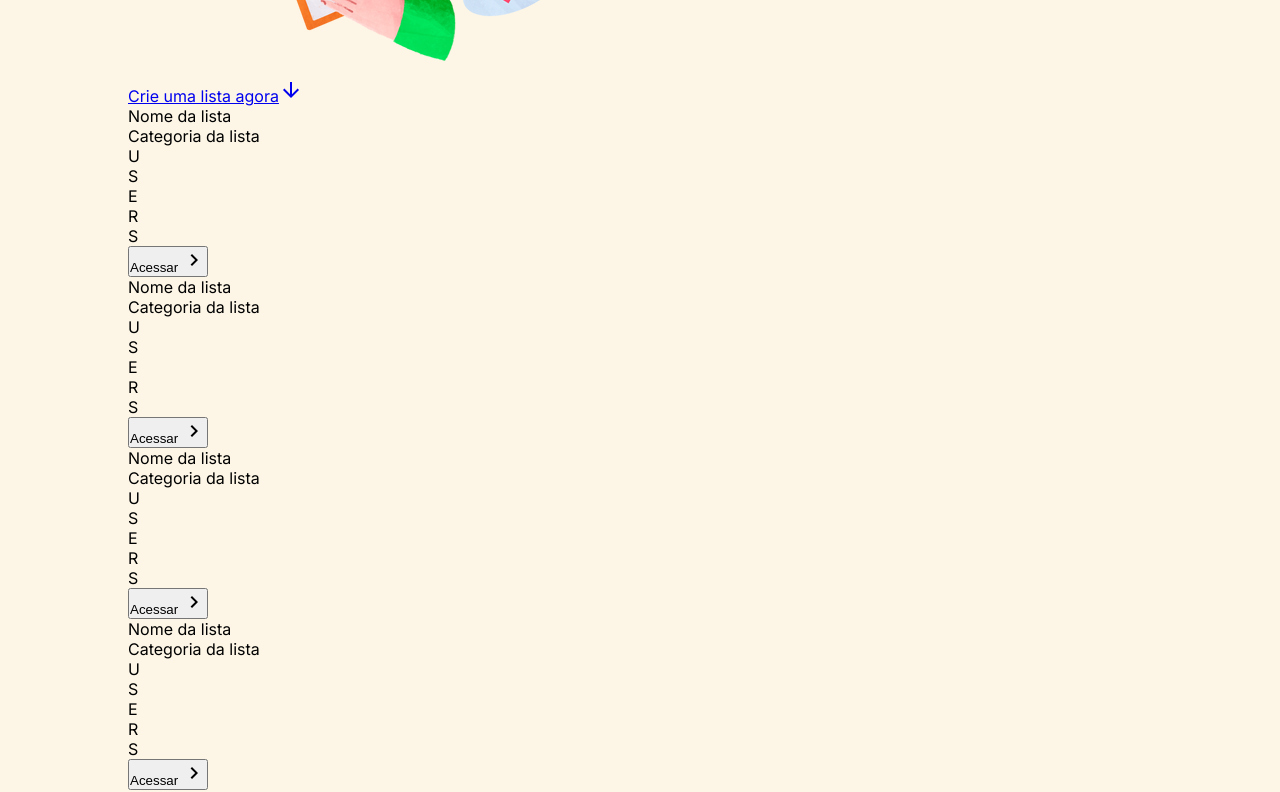
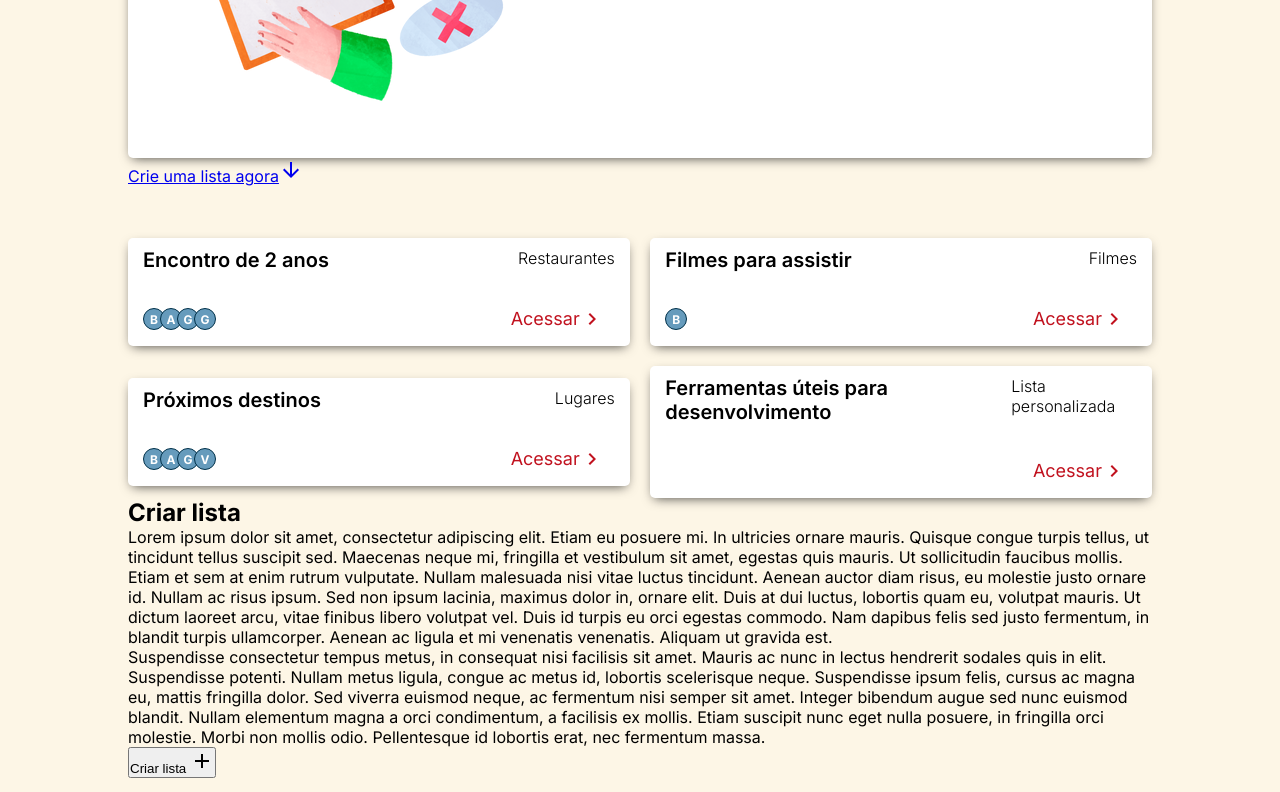
Before and after one commit to Thiagofrf/copickr-v2, a React (Vite) app: page /dashboard in a window 1280 px wide. Shown: the part 500-1292 px from the top of the page. Built offline with nearby package versions, Linux system fonts and the light colour scheme.

Commit message:
feature: create mocked data to implement user lists page on dashboard

```diff
--- a/src/pages/Dashboard/Dashboard.scss
+++ b/src/pages/Dashboard/Dashboard.scss
@@ -9,10 +9,112 @@
         }
 
         &__not-found {
+            background: #fff;
+            -webkit-box-shadow: 0px 4px 12px -4px rgba(0,0,0,0.75);
+            -moz-box-shadow: 0px 4px 12px -4px rgba(0,0,0,0.75);
+            box-shadow: 0px 4px 12px -4px rgba(0,0,0,0.75);
+            border-radius: 5px;
+            padding: 40px 30px;
             display: flex;
             justify-content: center;
-            gap: 20%;
+            align-items: center;
+            gap: 10%;
             margin-top: 5%;
+
+            p {
+                font-size: 48px;
+                font-weight: 700;
+                color: #C1121F;
+            }
+        }
+
+        &__container {
+            width: 100%;
+            display: flex;
+            justify-content: space-between;
+            flex-wrap: wrap;
+            align-items: center;
+            gap: 20px;
+            margin-top: 5%;
+        }
+
+        &__item {
+            flex-basis: 49%;
+            flex-grow: 0;
+            background: #fff;
+            -webkit-box-shadow: 0px 4px 12px -4px rgba(0,0,0,0.75);
+            -moz-box-shadow: 0px 4px 12px -4px rgba(0,0,0,0.75);
+            box-shadow: 0px 4px 12px -4px rgba(0,0,0,0.75);
+            border-radius: 5px;
+            padding: 10px 15px;
+
+            display: flex;
+            flex-direction: column;
+
+            &--tags {
+                display: flex;
+                justify-content: space-between;
+
+                p:first-child {
+                    font-size: 20px;
+                    font-weight: 600;
+                    margin-bottom: 10px;
+                }
+
+                p:not(:first-child) {
+                    font-weight: 300;
+                    margin-bottom: 10px;
+                }
+            }
+
+            &--row {
+                display: flex;
+                align-items: center;
+                justify-content: space-between;
+                margin-top: 20px;
+            }
+
+            &--collabs > div {
+                display: flex;
+
+                p {
+                    background: #669BBC;
+                    width: 22px;
+                    height: 22px;
+                    text-align: center;
+                    line-height: 1;
+                    padding: 5px;
+                    border: 1px solid #003049;
+                    border-radius: 20px;
+                    font-size: 12px;
+                    font-weight: 700;
+                    color: #fff;
+
+                    &:not(:first-child) {
+                        margin-left: -5px;
+                    }
+                }
+            }
+
+            &--link {
+                background: none;
+                border: none;
+                font-size: 18px;
+                color: #C1121F;
+                display: flex;
+                align-items: center;
+                border: 1px solid transparent;
+                border-radius: 4px;
+                padding: 4px 10px;
+                width: fit-content;
+                transition: .2s ease-in-out;
+                text-decoration: none;
+
+                &:hover {
+                    cursor: pointer;
+                    border: 1px solid #C1121F;
+                }
+            }
         }
     }
 }
--- a/src/pages/Dashboard/Dashboard.tsx
+++ b/src/pages/Dashboard/Dashboard.tsx
@@ -4,6 +4,40 @@ import ChevronRightOutlinedIcon from '@mui/icons-material/ChevronRightOutlined';
 import CreateListModal from '../../components/CreateListModal/CreateListModal';
 import Empty from '../../assets/empty-list.png';
 import './Dashboard.scss'
+import { Link } from 'react-router-dom';
+
+const lists = [
+    {
+        listName: 'Encontro de 2 anos',
+        listCategory: 'Restaurantes',
+        collabUsers: [
+            "Beatriz", "Andresa", "Gustavo", "Ganley"
+        ],
+        listUrl: '#'
+    },
+    {
+        listName: 'Filmes para assistir',
+        listCategory: 'Filmes',
+        collabUsers: [
+            "Beatriz"
+        ],
+        listUrl: '#'
+    },
+    {
+        listName: 'Próximos destinos',
+        listCategory: 'Lugares',
+        collabUsers: [
+            "Beatriz", "Andresa", "Gustavo", "Vinicius"
+        ],
+        listUrl: '#'
+    },
+    {
+        listName: 'Ferramentas úteis para desenvolvimento',
+        listCategory: 'Lista personalizada',
+        collabUsers: [],
+        listUrl: '#'
+    }
+]
 
 const Dashboard = () => {
     return (
@@ -22,118 +56,35 @@ const Dashboard = () => {
                         </span>
                     </a>
                     <div className="dashboard-lists__container">
-                        <div className="dashboard-lists__item">
+                        {lists.map((item: any, index: number) => {
+                            return (
+                            <div className="dashboard-lists__item" key={index}>
                                 <div className="dashboard-lists__item--tags">
-                                <p>Nome da lista</p>
-                                <p>Categoria da lista</p>
+                                    <p>{item.listName}</p>
+                                    <p>{item.listCategory}</p>
                                 </div>
+                                <div className='dashboard-lists__item--row'>
                                     <div className="dashboard-lists__item--collabs">
                                         <div>
-                                    <p>
-                                        U
+                                            {item.collabUsers.map((user: string, index: number) => {
+                                                return (
+                                                    <p key={index}>
+                                                        {user.charAt(0)}
                                                     </p>
-                                    <p>
-                                        S
-                                    </p>
-                                    <p>
-                                        E
-                                    </p>
-                                    <p>
-                                        R
-                                    </p>
-                                    <p>
-                                        S
-                                    </p>
+                                                )
+                                            })}
                                         </div>
                                     </div>
-                            <button className="dashboard-lists__item--link">
+                                    <Link
+                                        to={item.listUrl}
+                                        className="dashboard-lists__item--link"
+                                    >
                                         Acessar <ChevronRightOutlinedIcon />
-                            </button>
-                        </div>
-                        <div className="dashboard-lists__item">
-                            <div className="dashboard-lists__item--tags">
-                                <p>Nome da lista</p>
-                                <p>Categoria da lista</p>
-                            </div>
-                            <div className="dashboard-lists__item--collabs">
-                                <div>
-                                    <p>
-                                        U
-                                    </p>
-                                    <p>
-                                        S
-                                    </p>
-                                    <p>
-                                        E
-                                    </p>
-                                    <p>
-                                        R
-                                    </p>
-                                    <p>
-                                        S
-                                    </p>
+                                    </Link>
                                 </div>
                             </div>
-                            <button className="dashboard-lists__item--link">
-                                Acessar <ChevronRightOutlinedIcon />
-                            </button>
-                        </div>
-                        <div className="dashboard-lists__item">
-                            <div className="dashboard-lists__item--tags">
-                                <p>Nome da lista</p>
-                                <p>Categoria da lista</p>
-                            </div>
-                            <div className="dashboard-lists__item--collabs">
-                                <div>
-                                    <p>
-                                        U
-                                    </p>
-                                    <p>
-                                        S
-                                    </p>
-                                    <p>
-                                        E
-                                    </p>
-                                    <p>
-                                        R
-                                    </p>
-                                    <p>
-                                        S
-                                    </p>
-                                </div>
-                            </div>
-                            <button className="dashboard-lists__item--link">
-                                Acessar <ChevronRightOutlinedIcon />
-                            </button>
-                        </div>
-                        <div className="dashboard-lists__item">
-                            <div className="dashboard-lists__item--tags">
-                                <p>Nome da lista</p>
-                                <p>Categoria da lista</p>
-                            </div>
-                            <div className="dashboard-lists__item--collabs">
-                                <div>
-                                    <p>
-                                        U
-                                    </p>
-                                    <p>
-                                        S
-                                    </p>
-                                    <p>
-                                        E
-                                    </p>
-                                    <p>
-                                        R
-                                    </p>
-                                    <p>
-                                        S
-                                    </p>
-                                </div>
-                            </div>
-                            <button className="dashboard-lists__item--link">
-                                Acessar <ChevronRightOutlinedIcon />
-                            </button>
-                        </div>
+                            )
+                        })}
                     </div>
                 </div>
                 <div className="dashboard-create">
```
Lines whose indentation alone changed are shown as unchanged.
